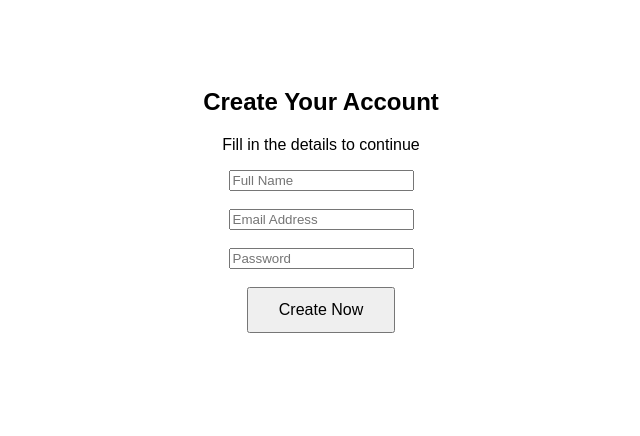
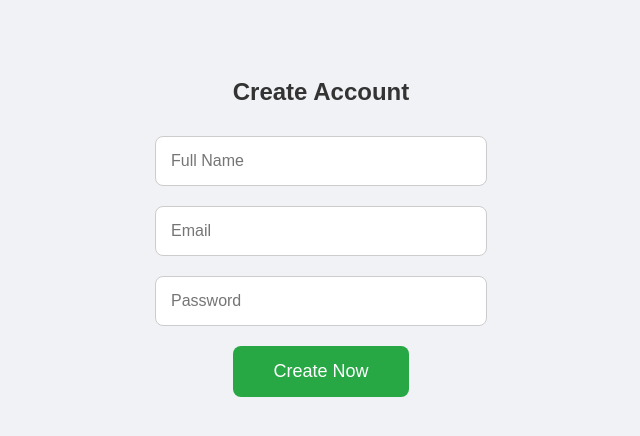
Before and after one commit to appenincomezone/Apeen.io, a plain HTML site: page register.html in a window 1280 px wide. Shown: the whole page, without its empty margins (319-959 px from the left). Drawn offline with Linux system fonts and the light colour scheme.

Commit message:
Update register.html

```diff
--- a/register.html
+++ b/register.html
@@ -1,21 +1,52 @@
 <!DOCTYPE html>
-<html>
+<html lang="en">
 <head>
-  <title>Create Account</title>
+<meta charset="UTF-8">
+<meta name="viewport" content="width=device-width, initial-scale=1.0">
+<title>Create Account</title>
+<style>
+    body {
+        font-family: Arial, sans-serif;
+        text-align: center;
+        padding: 50px 20px;
+        background: #f0f2f5;
+    }
+    h2 {
+        margin-bottom: 30px;
+        color: #333;
+    }
+    input {
+        width: 80%;
+        max-width: 300px;
+        padding: 15px;
+        margin-bottom: 20px;
+        border-radius: 8px;
+        border: 1px solid #ccc;
+        font-size: 16px;
+    }
+    button {
+        padding: 15px 40px;
+        font-size: 18px;
+        background: #28a745;
+        color: white;
+        border: none;
+        border-radius: 8px;
+        cursor: pointer;
+    }
+    button:hover {
+        background: #218838;
+    }
+</style>
 </head>
-<body style="text-align:center;padding-top:60px;font-family:Arial">
+<body>
 
-<h2>Create Your Account</h2>
-<p>Fill in the details to continue</p>
+<h2>Create Account</h2>
 
 <form action="adpage.html">
-  <input type="text" placeholder="Full Name" required><br><br>
-  <input type="email" placeholder="Email Address" required><br><br>
-  <input type="password" placeholder="Password" required><br><br>
-
-  <button style="padding:12px 30px;font-size:16px">
-    Create Now
-  </button>
+    <input type="text" placeholder="Full Name" required><br>
+    <input type="email" placeholder="Email" required><br>
+    <input type="password" placeholder="Password" required><br>
+    <button type="submit">Create Now</button>
 </form>
 
 </body>
```
